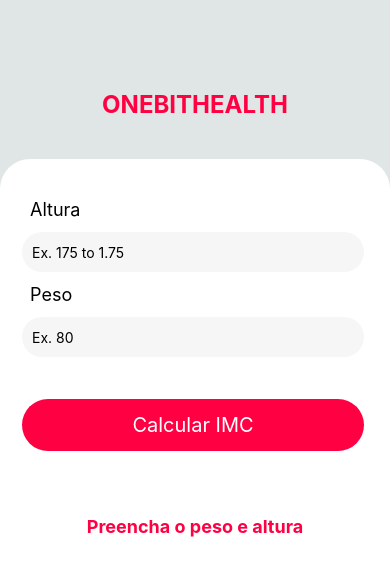
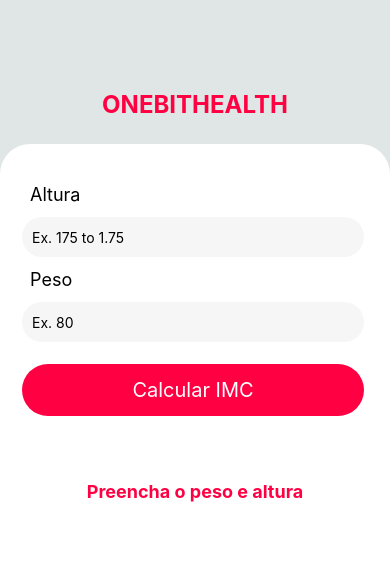
Before and after one commit to frreiro/React-native-imc-app, a React Native app: screen / in a window 390 px wide. Shown: the top 576 px of the page. Built offline with nearby package versions, Linux system fonts and the light colour scheme.

Commit message:
feat: keyboard dismiss added

```diff
--- a/src/components/Form/index.js
+++ b/src/components/Form/index.js
@@ -5,7 +5,8 @@ import {
 	TextInput,
 	TouchableOpacity,
 	Keyboard,
-	Vibration
+	Vibration,
+	Pressable
 } from 'react-native'
 import ResultIMC from "./ResultIMC";
 import styles from "./styles";
@@ -24,7 +25,7 @@ export default function Form(){
 
 
 	function imcCalculator(){
-		const parseHeight = Number(height) / 100
+		const parseHeight = height.replace(',','.')
 		return setImc((weight / (parseHeight * parseHeight)).toFixed(2))
 	}
 
@@ -53,7 +54,10 @@ export default function Form(){
 	}
 
 	return (
-		<View style={styles.formContext}>
+		<Pressable
+			style={styles.formContext}
+			onPress={Keyboard.dismiss}
+		>
 			<View style={styles.form}>
 				<Text style={styles.formLabel}>Altura</Text>
 				<Text style={styles.errorMessage}>{errorMessage}</Text>
@@ -84,6 +88,6 @@ export default function Form(){
 				</TouchableOpacity>
 			</View>
 			<ResultIMC messageResultIMC={messageIMC} resultIMC={imc} />
-		</View>
+		</Pressable>
 	)
 }
--- a/src/components/Form/styles.js
+++ b/src/components/Form/styles.js
@@ -4,10 +4,11 @@ const styles = StyleSheet.create({
 	formContext: {
 		width: '100%',
 		height: '100%',
+		justifyContent: 'space-around',
 		bottom: 0,
 		backgroundColor: '#fff',
 		alignItems: 'center',
-		marginTop: 30,
+		marginTop: 15,
 		borderTopLeftRadius: 30,
 		borderTopRightRadius: 30
 	},
@@ -39,7 +40,7 @@ const styles = StyleSheet.create({
 		paddingTop: 14,
 		paddingBottom: 14,
 		marginLeft: 12,
-		marginTop: 30
+		marginTop: 10,
 	},
 	formButtonText: {
 		fontSize: 20,
```
